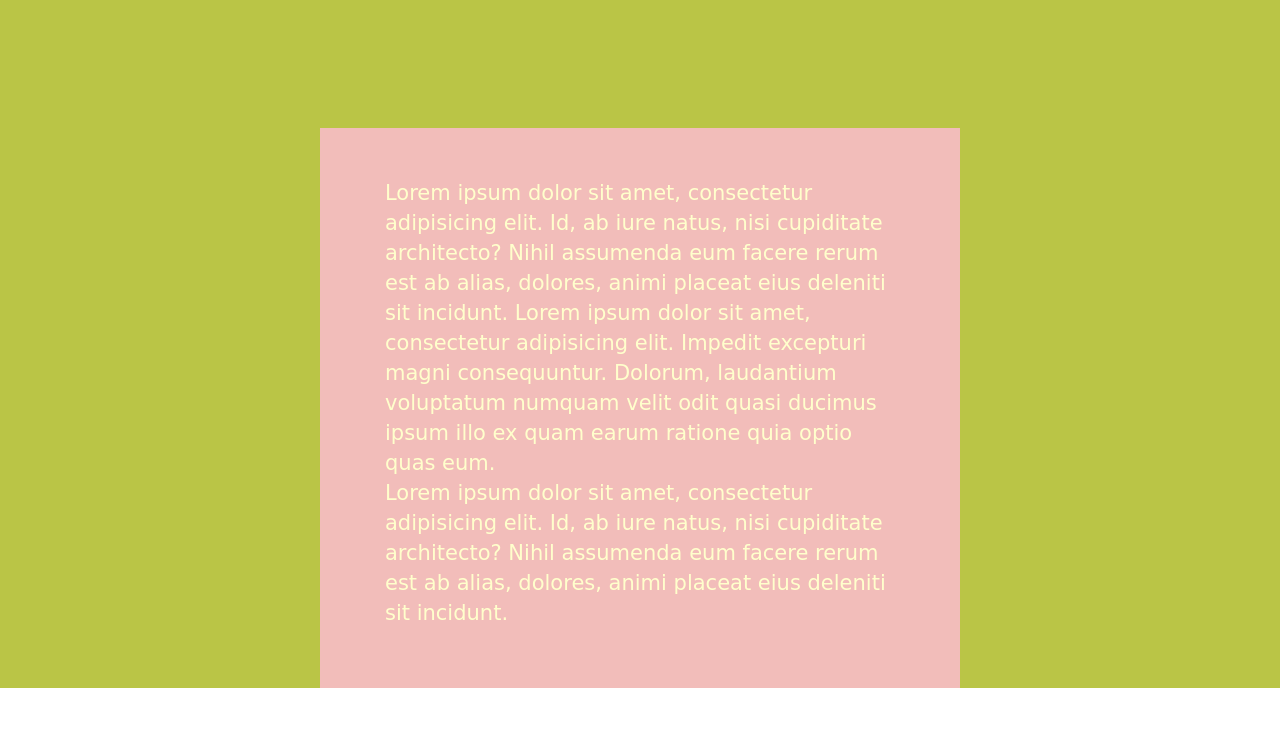
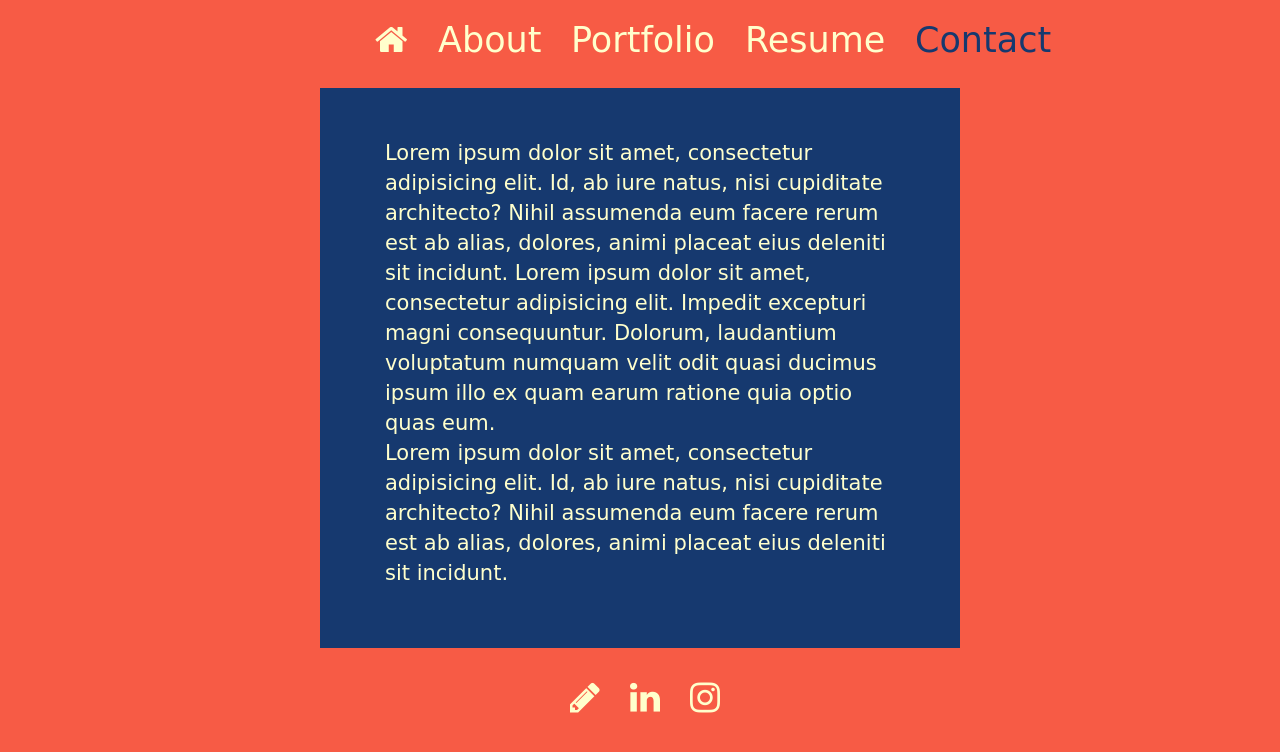
Before and after one commit to fusilli-ali/portfolio, a plain HTML site: page fourth-page.html in a window 1280 px wide. Drawn offline with nearby package versions, Linux system fonts and the light colour scheme; a script that the page names is missing; a web font is replaced by a local one.

Commit message:
adding colors!

```diff
--- a/fourth-page.html
+++ b/fourth-page.html
@@ -16,9 +16,29 @@
 <body>
 	<div class="fourth-page container">
 		<div class="row">
+			<div class="col-md-6 col-md-offset-3 internal-nav">
+				<ul>
+					<li class="home"><a class="hvr-underline-from-left" href="index.html"><i class="fa fa-home" aria-hidden="true"></a></i></li>
+					<li class="first"><a class="hvr-underline-from-left" href="first-page.html">About</a></li>
+					<li class="second"><a class="hvr-underline-from-left" href="second-page.html">Portfolio</a></li>
+					<li class="third"><a class="hvr-underline-from-left" href="third-page.html">Resume</a></li>
+					<li class="fourth"><a class="current-fourth hvr-shrink" href="fourth-page.html">Contact</a></li>
+				</ul>
+			</div>
+		</div>
+		<div class="row">
 			<div class="col-md-6 col-md-offset-3 fourth-section">
 				<p>Lorem ipsum dolor sit amet, consectetur adipisicing elit. Id, ab iure natus, nisi cupiditate architecto? Nihil assumenda eum facere rerum est ab alias, dolores, animi placeat eius deleniti sit incidunt. Lorem ipsum dolor sit amet, consectetur adipisicing elit. Impedit excepturi magni consequuntur. Dolorum, laudantium voluptatum numquam velit odit quasi ducimus ipsum illo ex quam earum ratione quia optio quas eum.<br>
 				Lorem ipsum dolor sit amet, consectetur adipisicing elit. Id, ab iure natus, nisi cupiditate architecto? Nihil assumenda eum facere rerum est ab alias, dolores, animi placeat eius deleniti sit incidunt.</p>
+			</div>
+		</div>
+		<div class="row">
+			<div class="col-md-6 col-md-offset-3 internal-footer">
+				<ul>
+					<li><a href="mailto:awbaldari@gmail.com"><i class="fa fa-pencil" aria-hidden="true"></i></a></li>
+					<li><a href="https://www.linkedin.com/in/alexandra-baldari-b545a6b2" target="_blank"><i class="fa fa-linkedin" aria-hidden="true"></i></a></li>
+					<li><a href="https://www.instagram.com/fusilli_ali/" target="_blank"><i class="fa fa-instagram" aria-hidden="true"></i></a></li>
+				</ul>
 			</div>
 		</div>
 	</div>
--- a/style/main.css
+++ b/style/main.css
@@ -30,6 +30,7 @@ div.other-half ul.nav li a {
 	padding: 0;
 	color: #8F0030;
 }
+
 /* Underline From Left */
 .hvr-underline-from-left {
   display: inline-block;
@@ -63,17 +64,50 @@ div.other-half ul.nav li a {
 }
 /*^^underline from left*/
 
+/* Shrink */
+.hvr-shrink {
+  display: inline-block;
+  vertical-align: middle;
+  -webkit-transform: perspective(1px) translateZ(0);
+  transform: perspective(1px) translateZ(0);
+  box-shadow: 0 0 1px transparent;
+  -webkit-transition-duration: 0.3s;
+  transition-duration: 0.3s;
+  -webkit-transition-property: transform;
+  transition-property: transform;
+}
+.hvr-shrink:hover, .hvr-shrink:focus, .hvr-shrink:active {
+  -webkit-transform: scale(0.9);
+  transform: scale(0.9);
+}
+/*^^shrink*/
+
 /*INTERNAL MENU*/
 div.internal-nav {
     margin-top: 1%;
+	text-align: center;
 }
 div.internal-nav ul li a {
 	color: #FFFFCC;
 	text-decoration: none;
 }
-div.internal-nav ul li a.current {
+div.internal-nav ul li a.current-first,
+div.internal-nav ul li a.current-second,
+div.internal-nav ul li a.current-third,
+div.internal-nav ul li a.current-fourth {
+	vertical-align: middle;
+}
+div.internal-nav ul li a.current-first {
 	color: #F2BDBA;
-	vertical-align: middle;
+}
+div.internal-nav ul li a.current-second {
+	color: #FFB902;
+}
+div.internal-nav ul li a.current-third {
+	color: #64356C;
+}
+div.internal-nav ul li a.current-fourth {
+	color: #16396F;
 }
 div.internal-nav ul {
     display: inline-flex;
@@ -91,9 +125,8 @@ div.internal-nav ul li a.hvr-underline-from-left:active:before {
 
 /*INTERNAL FOOTER*/
 div.internal-footer {
-    width: 50%;
-    margin-left: 40%;
     margin-top: 1%;
+    text-align: center;
 }
 div.internal-footer ul li a {
 	color: #FFFFCC;
@@ -130,11 +163,13 @@ div.first-section p {
 
 /*SECOND PAGE*/
 div.container.second-page {
-	background-color: #BAC546;
+	background-color: #F67F2B;
+	height: 100vh;
 }
 div.second-section {
-	margin-top: 10%;
-	background-color: #F2BDBA;
+    margin-top: 1%;
+    margin-bottom: 1%;
+    background-color: #FFB902;
 }
 div.second-section p {
 	color: #FFFFCC;
@@ -144,11 +179,13 @@ div.second-section p {
 
 /*THIRD PAGE*/
 div.container.third-page {
-	background-color: #BAC546;
+	background-color: #CE488D;
+	height: 100vh;
 }
 div.third-section {
-	margin-top: 10%;
-	background-color: #F2BDBA;
+    margin-top: 1%;
+    margin-bottom: 1%;
+    background-color: #64356C;
 }
 div.third-section p {
 	color: #FFFFCC;
@@ -158,11 +195,13 @@ div.third-section p {
 
 /*FOURTH PAGE*/
 div.container.fourth-page {
-	background-color: #BAC546;
+	background-color: #F75B45;
+	height: 100vh;
 }
 div.fourth-section {
-	margin-top: 10%;
-	background-color: #F2BDBA;
+    margin-top: 1%;
+    margin-bottom: 1%;
+    background-color: #16396F;
 }
 div.fourth-section p {
 	color: #FFFFCC;
```
Also changed, not shown: first-page.html (+9 -7 lines), second-page.html (+20 -0 lines), third-page.html (+20 -0 lines).
